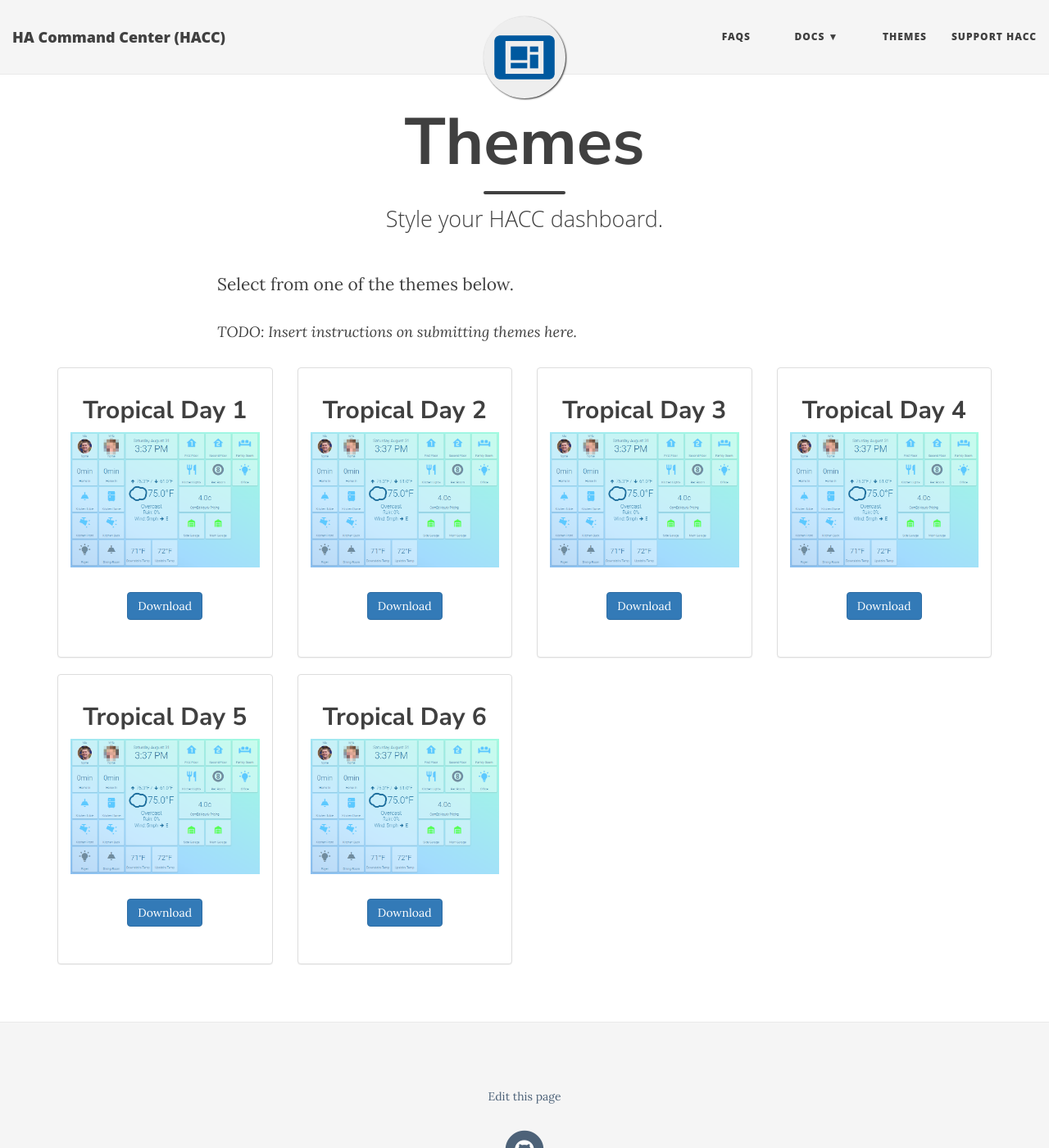
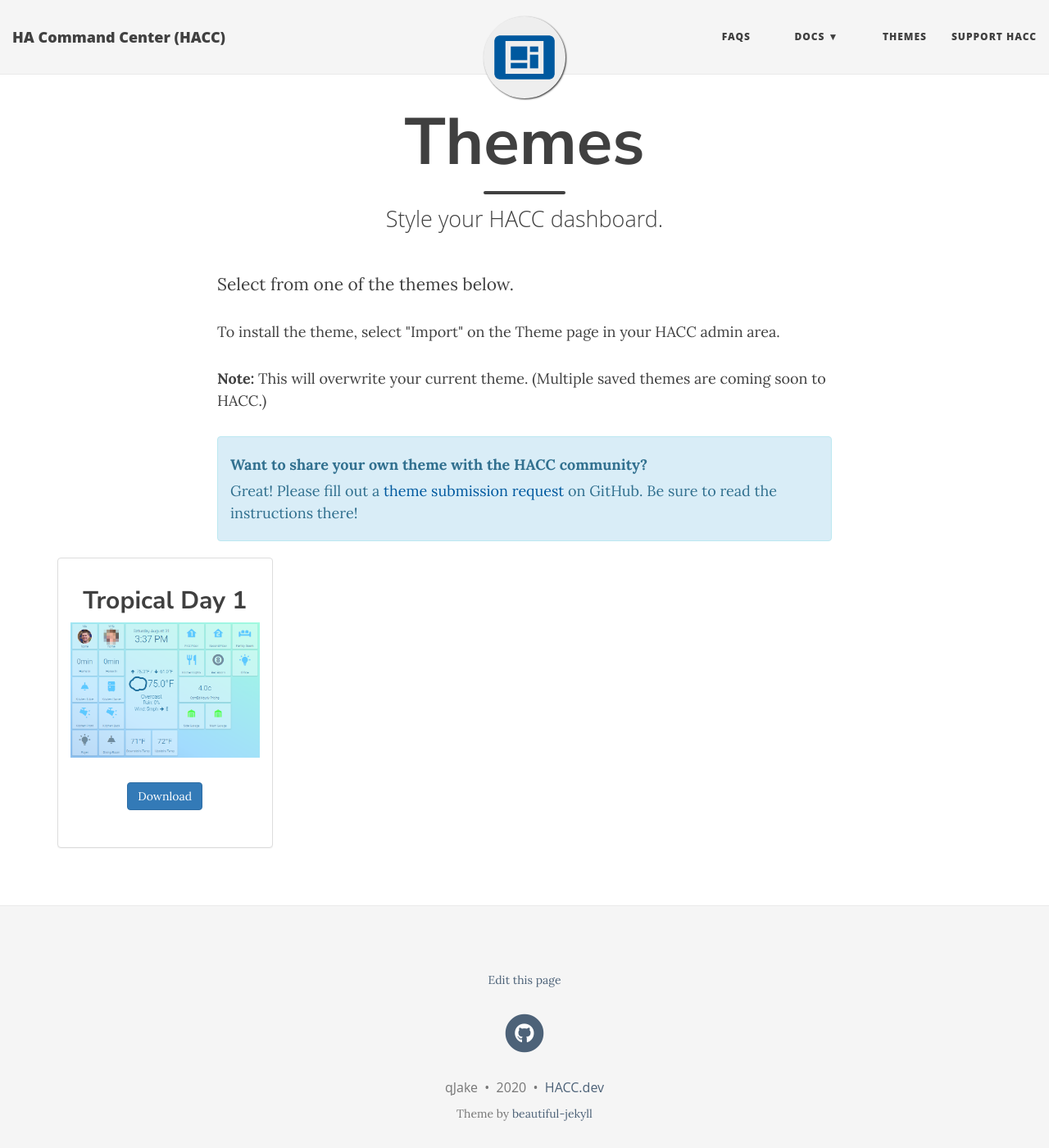
Before and after one commit to qJake/hacc.dev, a Jekyll site: the page built from themes.md, in a window 1280 px wide and 1400 px high. Shown: the whole window at 82% size. Built offline with Jekyll 4.4.1, drawn with Linux system fonts in a browser that asks for light colours; nearby versions of some CDN libraries.

Commit message:
Themes 😁

```diff
--- a/_layouts/theme.html
+++ b/_layouts/theme.html
@@ -15,14 +15,13 @@
       {%- if t == "" -%}
           {%- continue -%}
       {%- endif -%}
-      {%- if t.assetname -%} {% assign asset = t.assetname %} {% else %} {% assign asset = t.name %} {%- endif -%}
       <div class="col-md-3 col-sm-4 col-xs-12">
         <div class="panel panel-default">
             <div class="panel-body text-center">
                 <h2>{{ t.name }}</h2>
-                <img src="/img/themes/{{ t.img }}.png" alt="{{ t.name }} image" />
+                <img src="/assets/themes/{{ t.asset }}/screenshot.png" alt="{{ t.name }} image" />
                 <p>
-                  <a href="/assets/themes/{{ asset }}.theme.json" target="_blank" class="btn btn-primary" download>Download</a>
+                  <a href="/assets/themes/{{ t.asset }}/{{ t.asset }}.theme.json" target="_blank" class="btn btn-primary" download>Download</a>
                 </p>
             </div>
         </div>
--- a/themes.md
+++ b/themes.md
@@ -4,25 +4,14 @@
 subtitle: Style your HACC dashboard.
 themes:
   - name: Tropical Day 1
-    img: tropical-day
-    assetname: tropical-day
-  - name: Tropical Day 2
-    img: tropical-day
-    assetname: tropical-day
-  - name: Tropical Day 3
-    img: tropical-day
-    assetname: tropical-day
-  - name: Tropical Day 4
-    img: tropical-day
-    assetname: tropical-day
-  - name: Tropical Day 5
-    img: tropical-day
-    assetname: tropical-day
-  - name: Tropical Day 6
-    img: tropical-day
-    assetname: tropical-day
+    asset: tropical-day
 ---
 
 <p class="lead">Select from one of the themes below.</p>
+<p>To install the theme, select "Import" on the Theme page in your HACC admin area.</p>
+<p><b>Note:</b> This will overwrite your current theme. (Multiple saved themes are coming soon to HACC.)</p>
 
-<p><em>TODO: Insert instructions on submitting themes here.</em></p>
+<div class="alert alert-info" role="alert">
+    <p><b>Want to share your own theme with the HACC community?</b></p>
+    <p>Great! Please fill out a <a href="https://github.com/qJake/hacc.dev/issues/new?assignees=qJake&labels=theme+addition&template=theme-addition.md&title=My+Theme+Submission" target="_blank" rel="nofollow">theme submission request</a> on GitHub. Be sure to read the instructions there!</p>
+</div>
```
Also changed, not shown: assets/themes/tropical-day/screenshot.png (renamed from img/themes/tropical-day.png), assets/themes/tropical-day/tropical-day.theme.json (renamed from assets/themes/tropical-day.theme.json).
